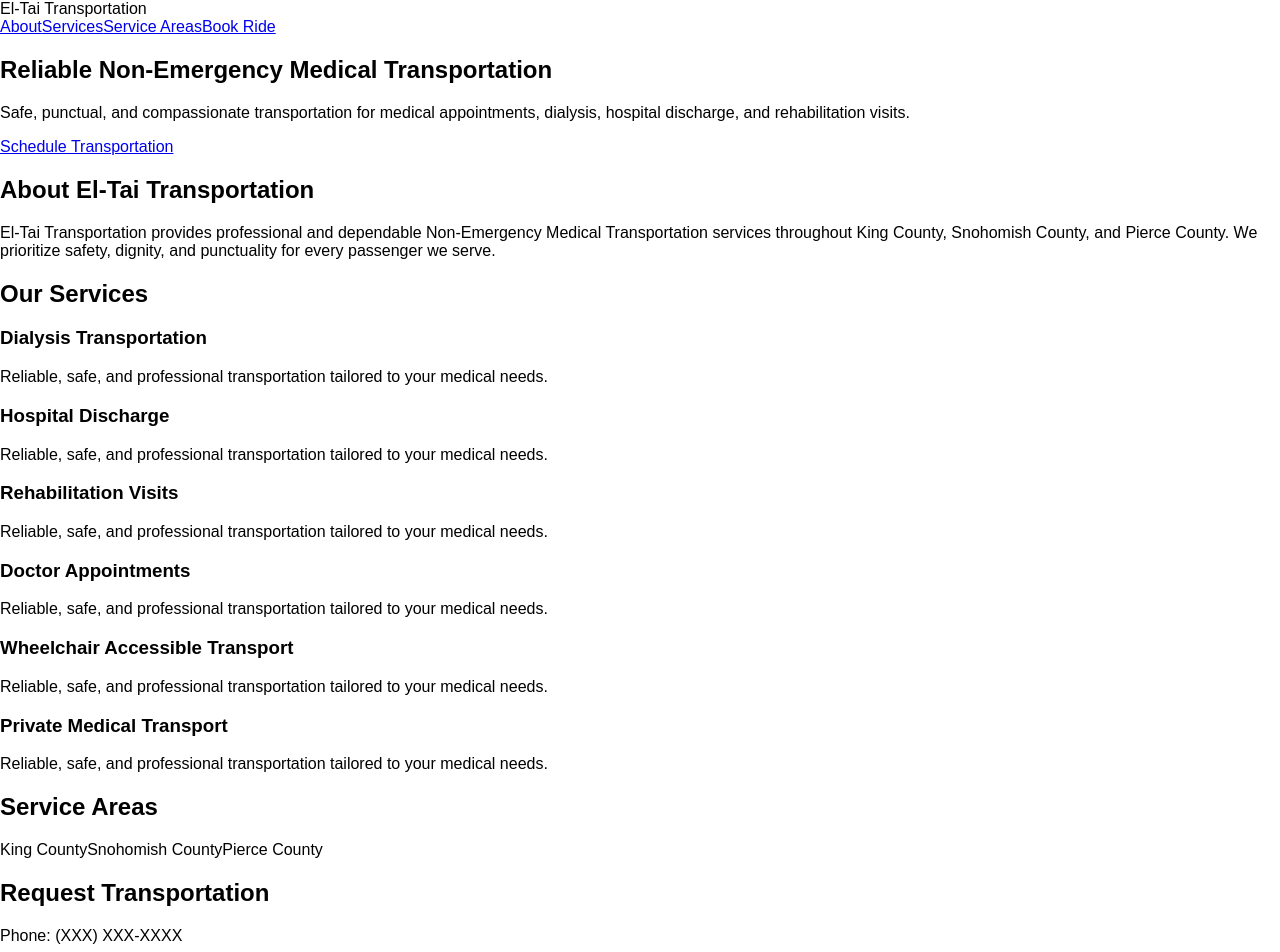
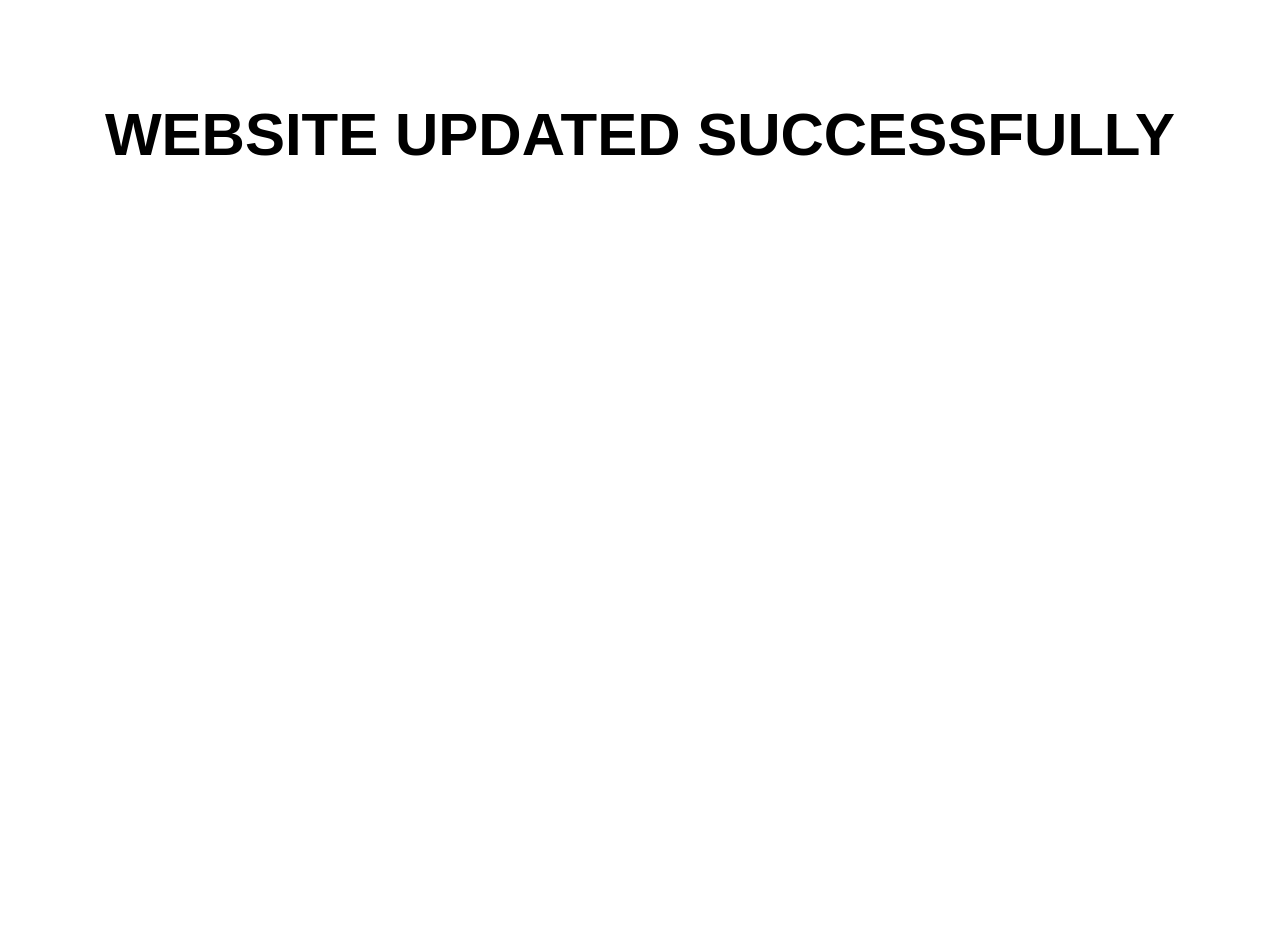
Before and after one commit to WillieKM/el-tai-nemt-v2, a Next.js app: page / in a window 1280 px wide. Shown: the top 952 px of the page. After the commit the page ends 800 px from the top, so only its background shows below. Built offline with nearby package versions, Linux system fonts and the light colour scheme.

Commit message:
Update page.tsx
force live update test

```diff
--- a/app/page.tsx
+++ b/app/page.tsx
@@ -1,117 +1,9 @@
-<h1>TEST CHANGE RIGHT NOW</h1>
-
 export default function Home() {
   return (
-    <main className="min-h-screen bg-white text-gray-800">
-
-      {/* NAVBAR */}
-      <nav className="flex justify-between items-center px-8 py-5 border-b bg-white sticky top-0 z-50">
-        <div className="text-xl font-semibold text-[#0F2A43]">
-          El-Tai Transportation
-        </div>
-
-        <div className="hidden md:flex gap-8 items-center text-sm font-medium">
-          <a href="#about" className="hover:text-[#C8A95A] transition">About</a>
-          <a href="#services" className="hover:text-[#C8A95A] transition">Services</a>
-          <a href="#areas" className="hover:text-[#C8A95A] transition">Service Areas</a>
-          <a href="#contact" className="bg-[#C8A95A] text-[#0F2A43] px-4 py-2 rounded-md hover:opacity-90 transition">
-            Book Ride
-          </a>
-        </div>
-      </nav>
-
-      {/* HERO */}
-      <section className="bg-[#0F2A43] text-white text-center py-28 px-6">
-        <h1 className="text-4xl md:text-6xl font-bold mb-6 leading-tight">
-          Reliable Non-Emergency Medical Transportation
-        </h1>
-        <p className="max-w-2xl mx-auto mb-8 text-lg opacity-90">
-          Safe, punctual, and compassionate transportation for medical
-          appointments, dialysis, hospital discharge, and rehabilitation visits.
-        </p>
-        <a
-          href="#contact"
-          className="bg-[#C8A95A] text-[#0F2A43] px-8 py-4 rounded-md font-semibold hover:opacity-90 transition"
-        >
-          Schedule Transportation
-        </a>
-      </section>
-
-      {/* ABOUT */}
-      <section id="about" className="py-24 px-6 text-center">
-        <h2 className="text-3xl md:text-4xl font-bold text-[#0F2A43] mb-6">
-          About El-Tai Transportation
-        </h2>
-        <div className="w-16 h-1 bg-[#C8A95A] mx-auto mb-8" />
-        <p className="max-w-3xl mx-auto text-lg leading-relaxed text-gray-600">
-          El-Tai Transportation provides professional and dependable
-          Non-Emergency Medical Transportation services throughout King County,
-          Snohomish County, and Pierce County. We prioritize safety, dignity,
-          and punctuality for every passenger we serve.
-        </p>
-      </section>
-
-      {/* SERVICES */}
-      <section id="services" className="bg-gray-50 py-24 px-6 text-center">
-        <h2 className="text-3xl md:text-4xl font-bold text-[#0F2A43] mb-6">
-          Our Services
-        </h2>
-        <div className="w-16 h-1 bg-[#C8A95A] mx-auto mb-12" />
-
-        <div className="grid md:grid-cols-3 gap-10 max-w-6xl mx-auto">
-          {[
-            "Dialysis Transportation",
-            "Hospital Discharge",
-            "Rehabilitation Visits",
-            "Doctor Appointments",
-            "Wheelchair Accessible Transport",
-            "Private Medical Transport"
-          ].map((service) => (
-            <div
-              key={service}
-              className="bg-white p-8 rounded-lg shadow-md hover:shadow-xl transition duration-300"
-            >
-              <h3 className="font-semibold text-lg text-[#0F2A43] mb-4">
-                {service}
-              </h3>
-              <p className="text-gray-600">
-                Reliable, safe, and professional transportation tailored to your medical needs.
-              </p>
-            </div>
-          ))}
-        </div>
-      </section>
-
-      {/* SERVICE AREAS */}
-      <section id="areas" className="py-24 px-6 text-center">
-        <h2 className="text-3xl md:text-4xl font-bold text-[#0F2A43] mb-6">
-          Service Areas
-        </h2>
-        <div className="w-16 h-1 bg-[#C8A95A] mx-auto mb-8" />
-
-        <div className="flex flex-wrap justify-center gap-8 text-lg font-medium text-gray-700">
-          <span>King County</span>
-          <span>Snohomish County</span>
-          <span>Pierce County</span>
-        </div>
-      </section>
-
-      {/* CONTACT */}
-      <section id="contact" className="bg-[#0F2A43] text-white py-24 px-6 text-center">
-        <h2 className="text-3xl md:text-4xl font-bold mb-6">
-          Request Transportation
-        </h2>
-        <div className="w-16 h-1 bg-[#C8A95A] mx-auto mb-8" />
-
-        <p className="mb-4 text-lg">Phone: (XXX) XXX-XXXX</p>
-        <p className="text-lg">Email: info@yourdomain.com</p>
-      </section>
-
-      {/* FOOTER */}
-      <footer className="bg-[#0A1F33] text-white text-center py-6 text-sm">
-        © {new Date().getFullYear()} El-Tai Transportation. All rights reserved.
-      </footer>
-
+    <main style={{ fontFamily: "Arial, sans-serif" }}>
+      <h1 style={{ fontSize: "60px", textAlign: "center", marginTop: "100px" }}>
+        WEBSITE UPDATED SUCCESSFULLY
+      </h1>
     </main>
   );
 }
```
